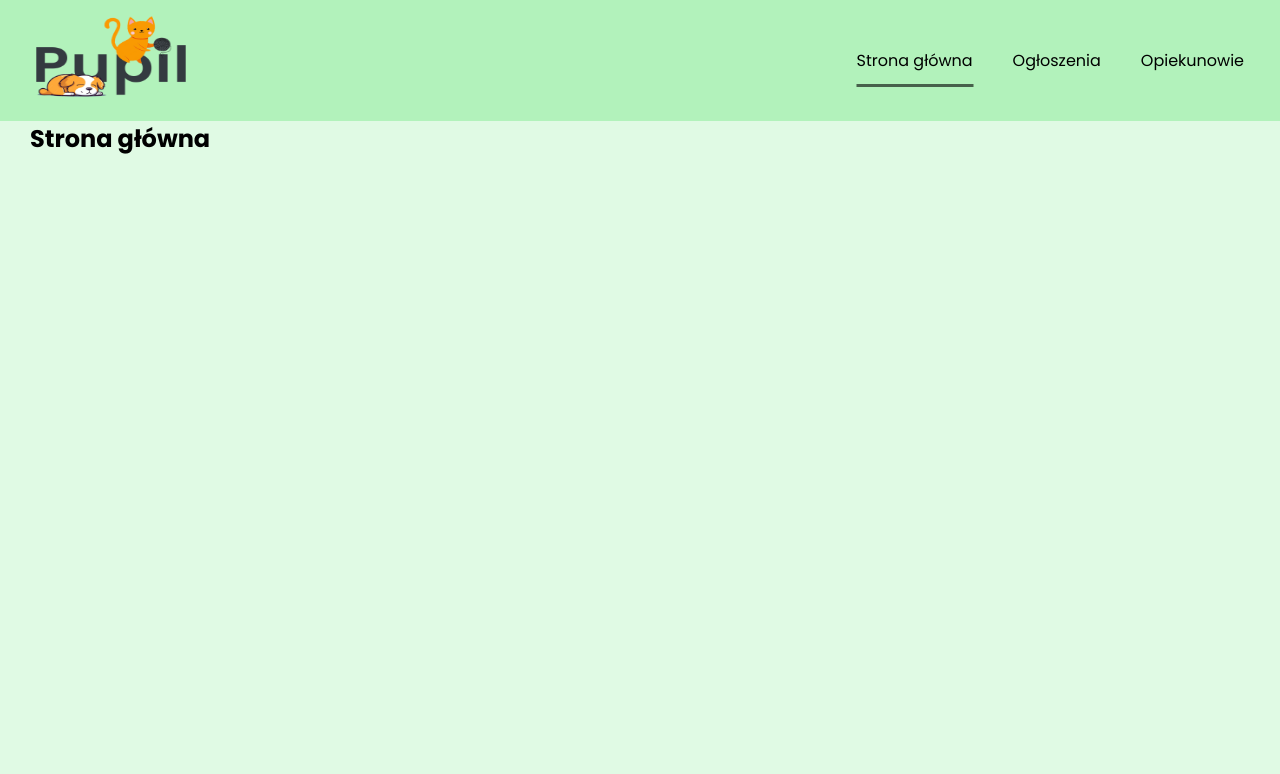
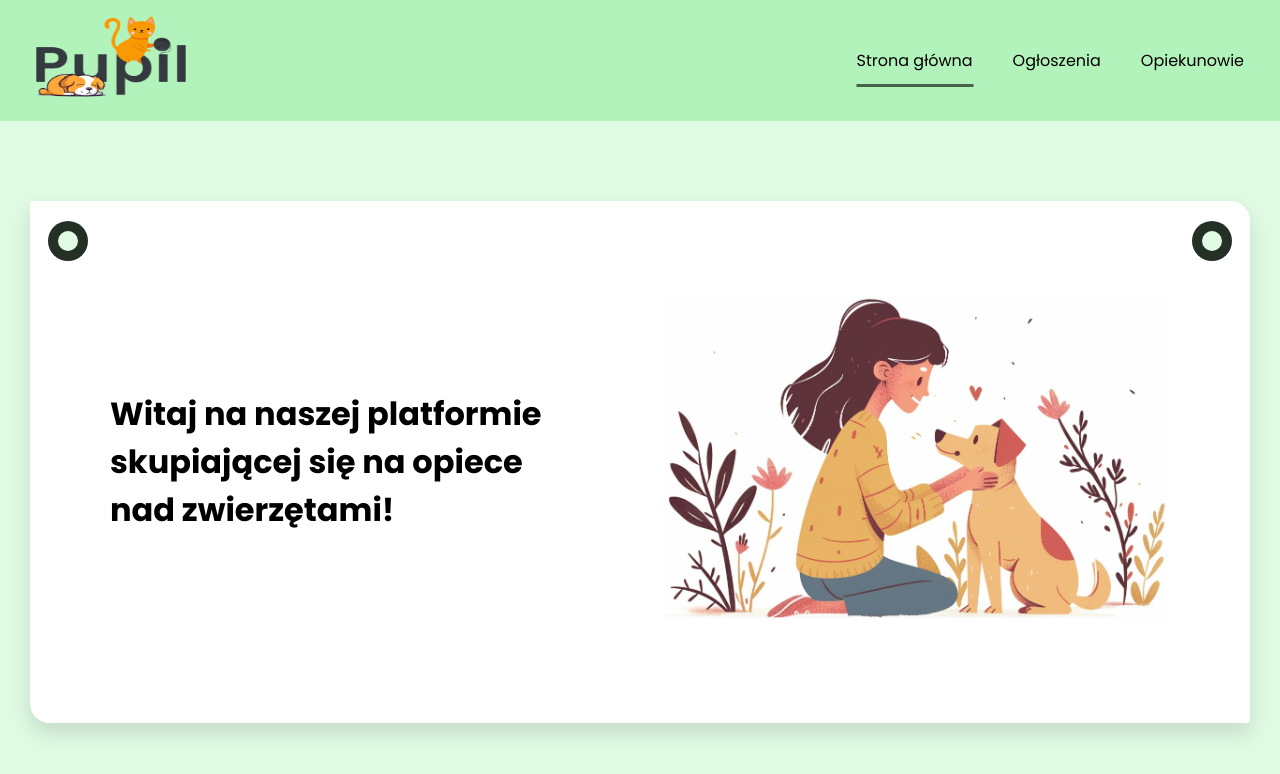
Before and after one commit to Sajlent/pupil, a Next.js app: page /noticeboard in a window 1280 px wide. Shown: the top 774 px of the page. Built offline with nearby package versions, Linux system fonts and the light colour scheme; no server answers.

Commit message:
Restore HP

```diff
--- a/src/app/noticeboard/page.tsx
+++ b/src/app/noticeboard/page.tsx
@@ -14,25 +14,71 @@ export default function Page() {
 
   return (
     <section>
-      <h1>Strona główna</h1>
+      <div className={styles.home_page_container}>
+        <div className={styles.text_container}>
+          <h1>
+            Witaj na naszej platformie skupiającej się na opiece nad
+            zwierzętami!
+          </h1>
+
           {type === UserType.PETOWNER && (
             <article>
-          <h3>Nowe ogłoszenie</h3>
-          <p>Dodaj nowe zapytanie o opiekę</p>
+              <h3>Poszukujesz opiekuna dla swojego zwierzaka?</h3>
+              <p>
+                Znajdź idealną osobę, która zadba o Twojego pupila, gdy będzie
+                to konieczne.
+              </p>
               <Link href="/noticeboard/notices/add">
-            <Button type={ButtonTypes.BUTTON} title="Dodaj" label="Dodaj" />
+                <Button
+                  type={ButtonTypes.BUTTON}
+                  title="Dodaj ogłoszenie"
+                  label="Dodaj ogłoszenie"
+                />
+              </Link>
+            </article>
+          )}
+          {type === UserType.PETSITTER && (
+            <article>
+              <h3>Szukasz możliwości zarobku opiekując się zwierzętami?</h3>
+              <p>
+                Przejrzyj dostępne ogłoszenia i znajdź zwierzaka, którym możesz
+                zaopiekować się w czasie nieobecności opiekuna.
+              </p>
+              <Link href="/noticeboard/notices">
+                <Button
+                  type={ButtonTypes.BUTTON}
+                  title="Przeglądaj ogłoszenia"
+                  label="Przeglądaj ogłoszenia"
+                />
               </Link>
             </article>
           )}
           {type === UserType.ADMIN && (
             <article>
-          <h3>Ogłoszenia do akceptacji</h3>
-          <p>Zaakceptuj nowe ogłoszenie</p>
+              <h3>Przeglądaj ogłoszenia do akceptacji</h3>
+              <p>
+                Sprawdź nowe ogłoszenia i zaakceptuj je, aby zostały
+                opublikowane na stronie.
+              </p>
               <Link href="/noticeboard/admin">
-            <Button type={ButtonTypes.BUTTON} title="Sprawdź" label="Sprawdź" />
+                <Button
+                  type={ButtonTypes.BUTTON}
+                  title="Sprawdź ogłoszenia"
+                  label="Sprawdź ogłoszenia"
+                />
               </Link>
             </article>
           )}
+        </div>
+        <div className={styles.image_container}>
+          <Image
+            src="/images/Strona główna 1.png"
+            width={700}
+            height={360}
+            alt="Cat"
+          />
+        </div>
+      </div>
     </section>
   );
 }
```
Lines whose indentation alone changed are shown as unchanged.
